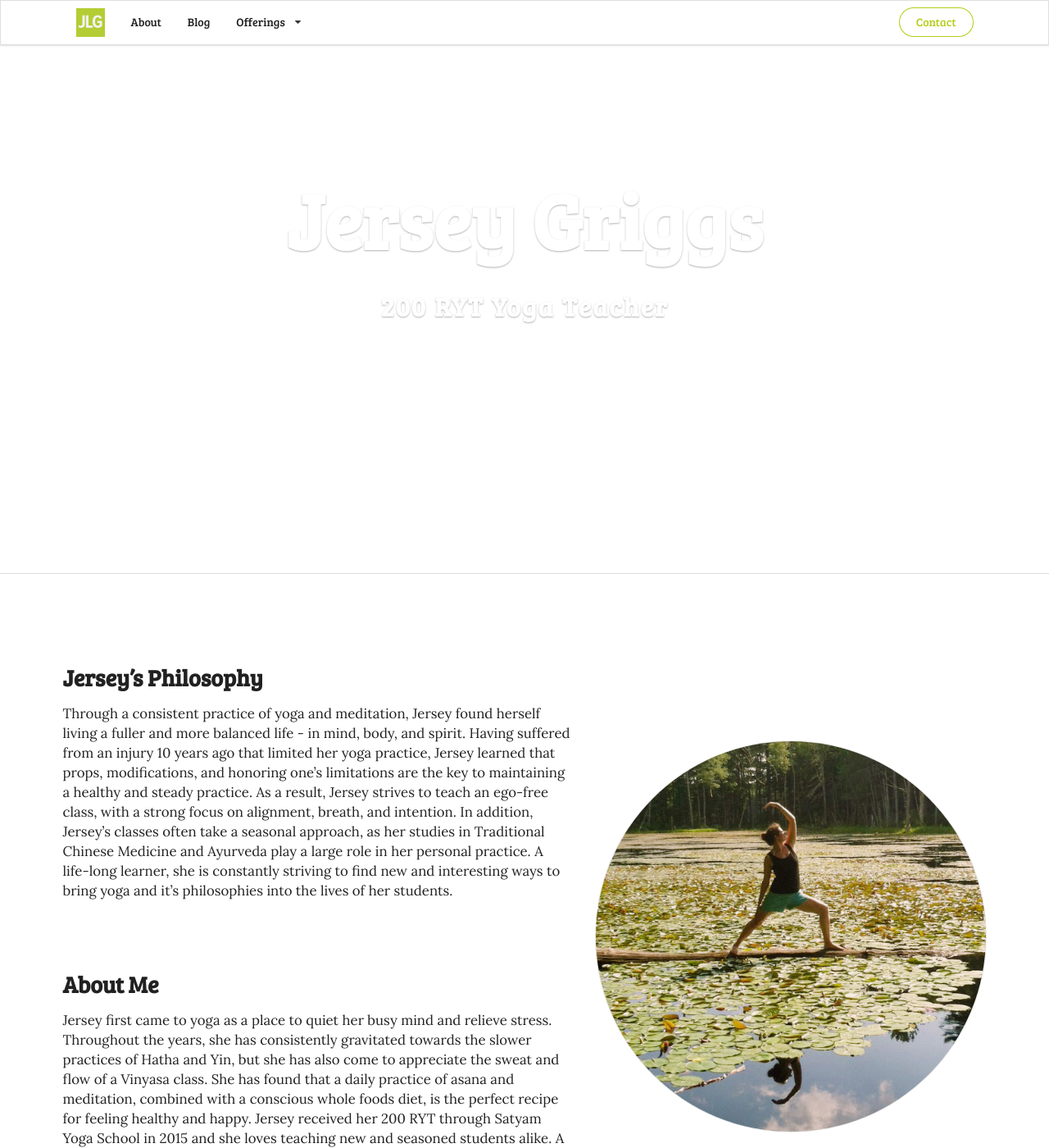
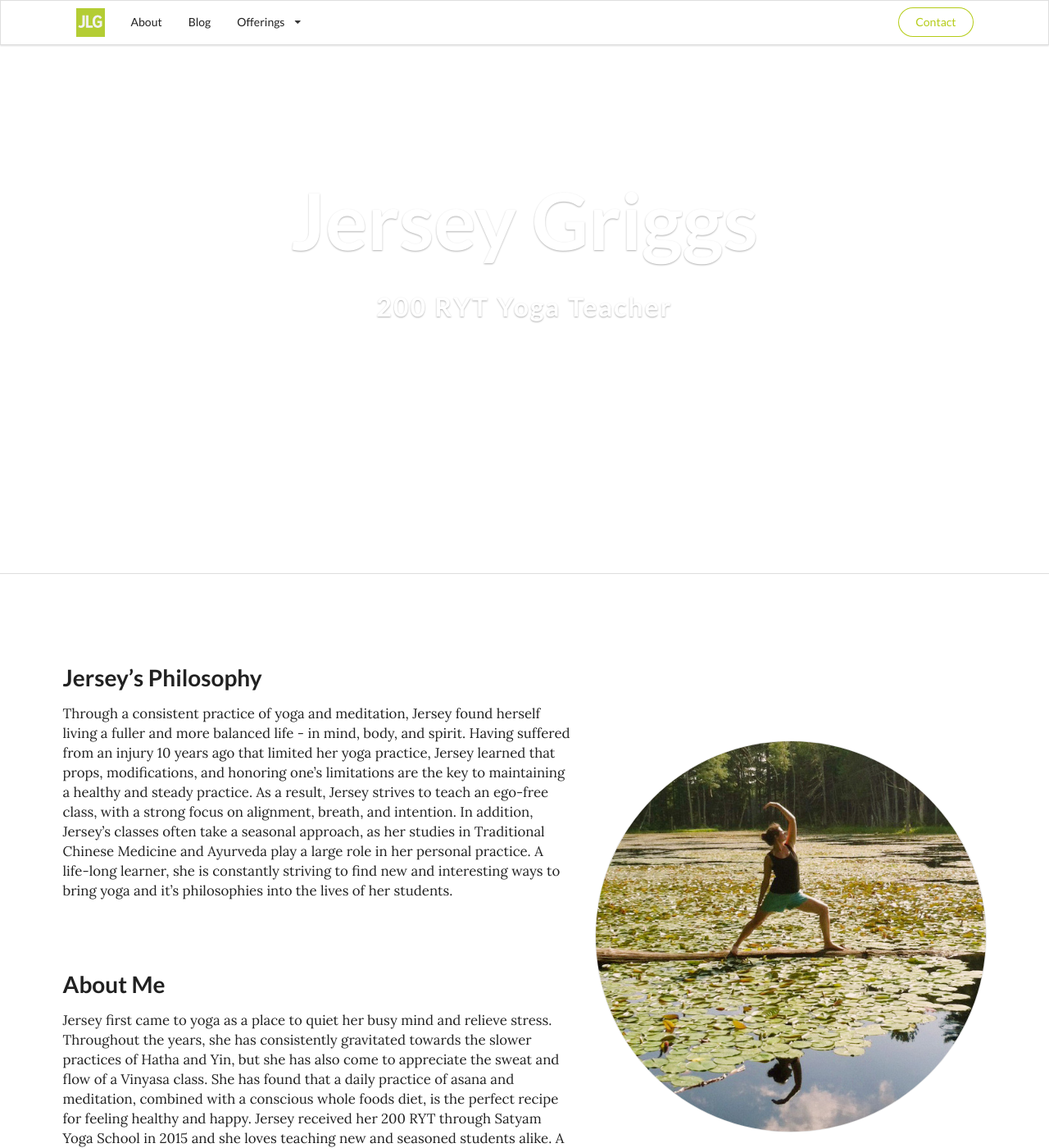
Before and after one commit to yogi-jerz/yogi-jerz.github.io, a Jekyll site: the page built from index.html, in a window 1280 px wide and 1400 px high. Shown: the whole window at 82% size. Built offline with Jekyll 4.4.1, drawn with Linux system fonts in a browser that asks for light colours; nearby versions of some CDN libraries; the list of posts is cut into pages by our own code.

Commit message:
old font

```diff
--- a/_sass/_theme.scss
+++ b/_sass/_theme.scss
@@ -1,6 +1,5 @@
 p,
 body,
-input,
 .ui.text.container {
   font-family: 'Lora', serif!important;
 }
@@ -10,17 +9,17 @@ p {
     font-size: 1.1rem;
   }
 }
-h1,
-h2,
-h3,
-h4,
-h5,
-h6,
-.ui.cards>.card>.content>.header,
-.ui.button,
-.ui.menu {
-font-family: 'Bree Serif', sans-serif!important;
-}
+// h1,
+// h2,
+// h3,
+// h4,
+// h5,
+// h6,
+// .ui.cards>.card>.content>.header,
+// .ui.button,
+// .ui.menu {
+// font-family: 'Bree Serif', sans-serif!important;
+// }
 
 ul {
   font-size: 1.3em;
```
